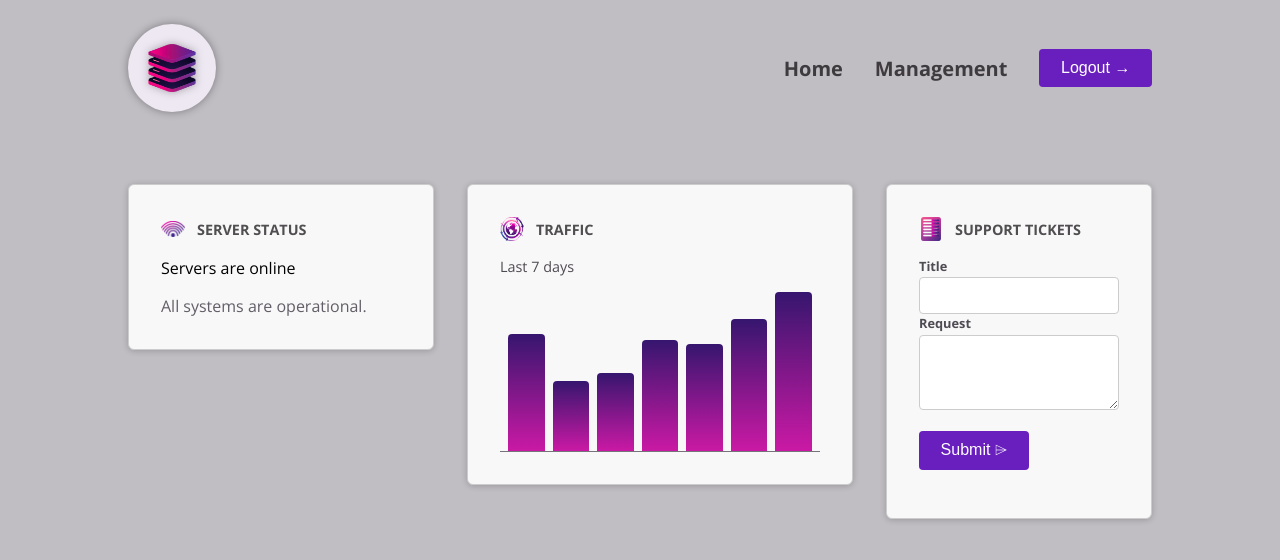
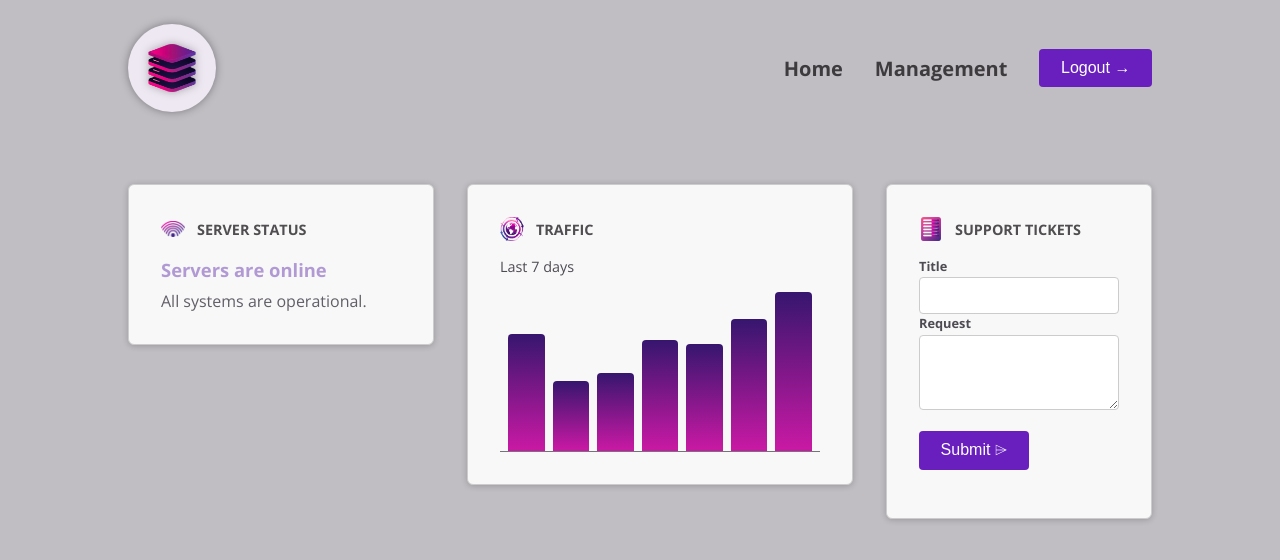
Before and after one commit to VitoLab02/02-starting-project, an Angular app: page / in a window 1280 px wide. Shown: the top 560 px of the page. Built offline with nearby package versions, Linux system fonts and the light colour scheme.

Commit message:
Binding css classes dynamically

```diff
--- a/src/app/dashboard/server-status/server-status.component.html
+++ b/src/app/dashboard/server-status/server-status.component.html
@@ -1,3 +1,11 @@
+<div
+  [class]="{
+    status: true,
+    'status-online': currentStatus === 'online',
+    'status-offline': currentStatus === 'offline',
+    'status-unknown': currentStatus === 'unknown',
+}"
+>
   @if (currentStatus === 'online') {
   <p>Servers are online</p>
   <p>All systems are operational.</p>
@@ -8,3 +16,4 @@
   <p>Server status is unknown</p>
   <p>Fetching server status failed.</p>
   }
+</div>
--- a/src/app/dashboard/server-status/server-status.component.ts
+++ b/src/app/dashboard/server-status/server-status.component.ts
@@ -5,7 +5,7 @@
   standalone: true,
   imports: [],
   templateUrl: './server-status.component.html',
-  styleUrl: './server-status.component.css'
+  styleUrl: './server-status.component.css',
 })
 export class ServerStatusComponent {
   currentStatus = 'online';
```
Lines whose indentation alone changed are shown as unchanged.
